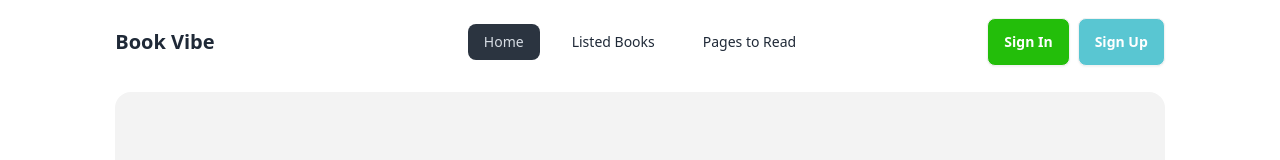
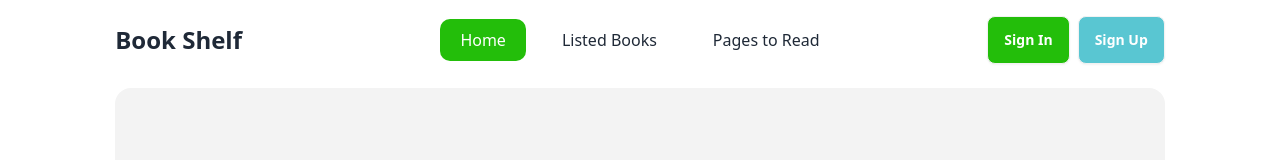
Before and after one commit to NoorTushar/book-verse, a React (Vite) app: page / in a window 1280 px wide. Shown: the top 160 px of the page. Built offline with nearby package versions, Linux system fonts and the light colour scheme.

Commit message:
Active links design done

```diff
--- a/src/components/Shared/NavBar.jsx
+++ b/src/components/Shared/NavBar.jsx
@@ -1,5 +1,5 @@
 import React from "react";
-import { NavLink } from "react-router-dom";
+import { Link, NavLink } from "react-router-dom";
 
 const NavBar = () => {
    return (
@@ -41,10 +41,12 @@ const NavBar = () => {
                   </li>
                </ul>
             </div>
-            <a className="text-xl font-bold">Book Vibe</a>
+            <Link to={`/`} className="text-2xl font-bold">
+               Book Shelf
+            </Link>
          </div>
          <div className="navbar-center hidden lg:flex">
-            <ul className="menu menu-horizontal px-1 space-x-4">
+            <ul className="our-menu menu-horizontal px-1 space-x-4">
                <li>
                   <NavLink to={"/"}>Home</NavLink>
                </li>
--- a/src/index.css
+++ b/src/index.css
@@ -11,3 +11,21 @@
 .text-our-primary {
    color: #23be0a;
 }
+.our-menu li a {
+   padding: 10px 20px;
+   font-weight: 500;
+   border-radius: 10px;
+   transition: all 0.4s;
+   -webkit-border-radius: 10px;
+   -moz-border-radius: 10px;
+   -ms-border-radius: 10px;
+   -o-border-radius: 10px;
+   -webkit-transition: all 0.4s;
+   -moz-transition: all 0.4s;
+   -ms-transition: all 0.4s;
+   -o-transition: all 0.4s;
+}
+.our-menu li a.active {
+   color: white;
+   background-color: #23be0a;
+}
```
